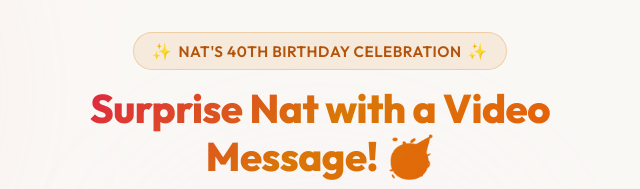
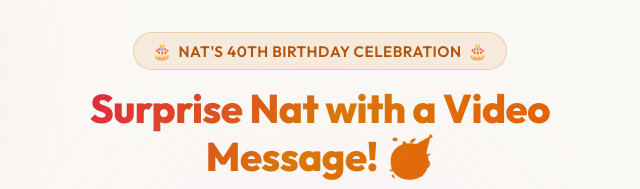
Before and after one commit to d1sc0/nats_bday, a website built with Vite: page index.html in a window 1280 px wide. Shown: the top 189 px of the page, 320-960 px from the left. Built offline with nearby package versions, Linux system fonts and the light colour scheme.

Commit message:
Replace sparkles with birthday cake emojis in badge pill

```diff
--- a/index.html
+++ b/index.html
@@ -26,7 +26,7 @@
     <!-- Header Section -->
     <header class="header">
       <div class="badge-pill">
-        <span class="sparkle">✨</span> Nat's 40th Birthday Celebration <span class="sparkle">✨</span>
+        <span class="sparkle">🎂</span> Nat's 40th Birthday Celebration <span class="sparkle">🎂</span>
       </div>
       <h1 class="main-title">Surprise Nat with a Video Message! 🥳</h1>
       <p class="subtitle">
```
